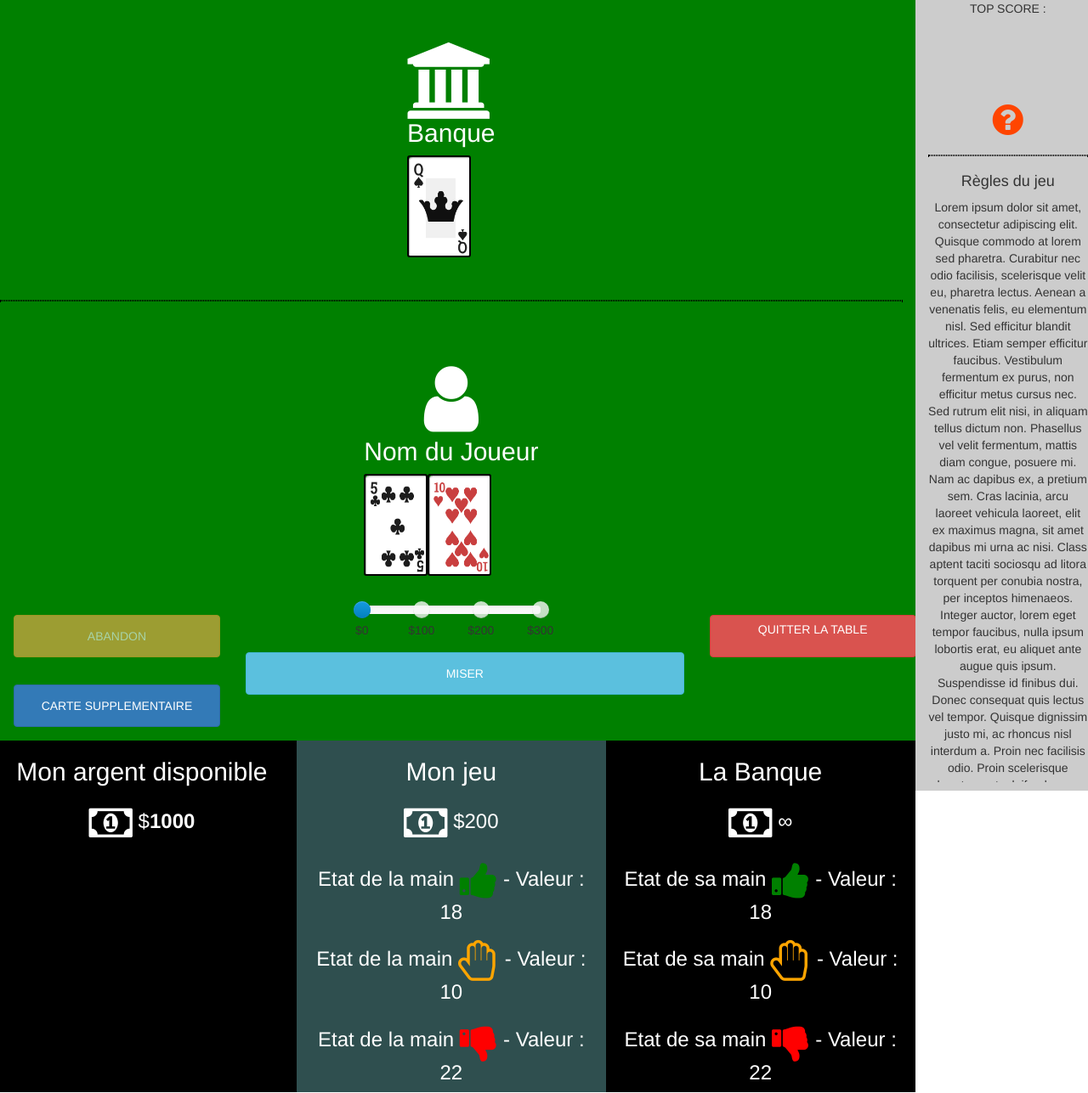
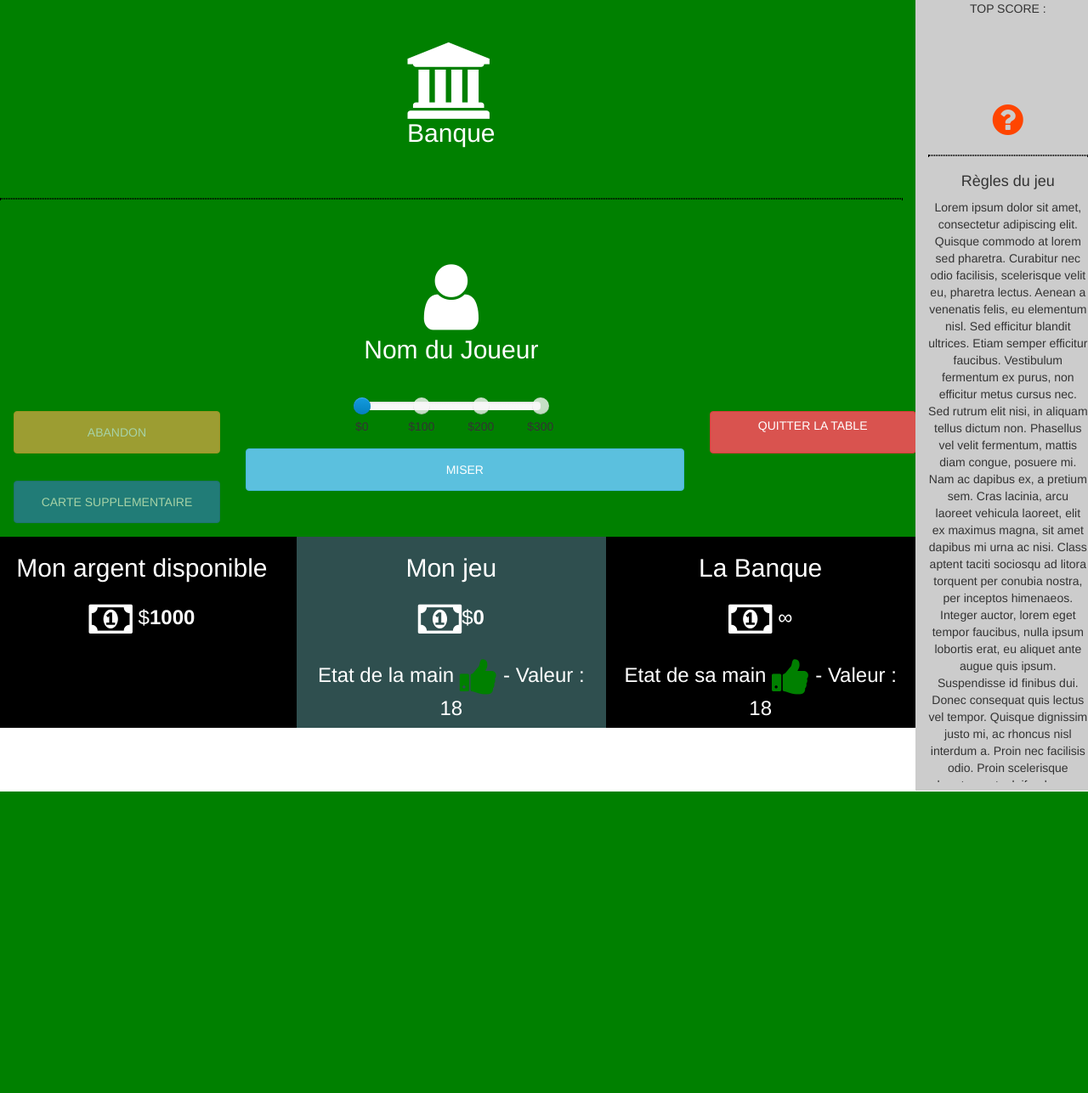
Before and after one commit to reda02/AgileBlackjack, a PHP site: page /board.php in a window 1280 px wide. Shown: the whole page at 85% size. After the commit the page ends 932 px from the top, so only its background shows below. Run offline with PHP 8.4, Linux system fonts and the light colour scheme; data that the repository does not hold is empty; some libraries are stand-ins or nearby versions.

Commit message:
La logique de mise

```diff
--- a/BlackJack/Templates/WebSite/assets/js/mise.js
+++ b/BlackJack/Templates/WebSite/assets/js/mise.js
@@ -1,5 +1,6 @@
 var walletPlayer;
 var walletBank;
+var bet;
 
 $(document).ready(function(){
 	walletPlayer = parseInt($("#wallet").text());
@@ -7,8 +8,24 @@ $(document).ready(function(){
 })
 
 function mise() {
-	var mise = parseInt($('#inputBeginMise').val());
-	walletPlayer = walletPlayer - mise;
-	$("#wallet").text(walletPlayer.toString());
-	debugger;
+	bet = parseInt($('#inputBeginMise').val());
+	if ( (walletPlayer - bet) >= 0){
+		walletPlayer = walletPlayer - bet;
+		$("#wallet").text(walletPlayer.toString());
+		distribuerCartes();
+		activateButtons("btn-abandon","btn-add-carte");
+		desactivateButtons("btn_mise");
+		setBet();
+	}else{
+		alert('il n\'a plus d\'argents');
+		// il n\'a plus d'argents
+	}
+
+	//debugger;
 }
+function distribuerCartes(){
+	getCard("playerCards");
+	getCard("playerCards");
+
+
+}
--- a/BlackJack/Templates/WebSite/board.php
+++ b/BlackJack/Templates/WebSite/board.php
@@ -13,12 +13,16 @@
                     </div>
                     <hr class="border-dotted"/>
                     <div id="playerCards">
-                        <h2><i class="fa fa-user fa-3x"></i><br /><?= $curr_player ?></h2>
+                        <h2>
+							<i class="fa fa-user fa-3x"></i>
+							<br /><?= $curr_player ?>
+						</h2>
+
                     </div>
                     <div class="row boardControls">
                         <div class="col-md-3">
-                            <button class="btn btn-warning disabled"  >ABANDON</button>
-                            <button class="btn btn-primary" onclick="getCard('playerCards');console.log(bankCard1);">CARTE SUPPLEMENTAIRE</button>
+                            <button id="btn-abandon" class="btn btn-warning disabled"  >ABANDON</button>
+                            <button  id="btn-add-carte" class="btn btn-primary" onclick="getCard('playerCards');console.log(bankCard1);">CARTE SUPPLEMENTAIRE</button>
                         </div>
                         <div class="col-md-6">
                            <?php include("mise.php"); ?>
@@ -32,17 +36,17 @@
                        </div>
                        <div class="col-md-4 myGame">
                             <h2> Mon jeu </h2>
-                            <h3><i class="fa fa-money fa-2x"></i> $200</h3>
+                            <h3><i class="fa fa-money fa-2x"></i>$<label id="current-bet">0</label> </h3>
                             <h3>Etat de la main <i class="fa fa-thumbs-up fa-2x"></i> - Valeur : 18 </h3>
-                            <h3>Etat de la main <i class="fa fa-hand-paper-o fa-2x"></i> - Valeur : 10</h3>
-                            <h3>Etat de la main <i class="fa fa-thumbs-down fa-2x"></i> - Valeur : 22</h3>
+                            <!--<h3>Etat de la main <i class="fa fa-hand-paper-o fa-2x"></i> - Valeur : 10</h3>
+                            <h3>Etat de la main <i class="fa fa-thumbs-down fa-2x"></i> - Valeur : 22</h3>-->
                        </div>
                        <div class="col-md-4">
                            <h2> La Banque </h2>
                            <h3><i class="fa fa-money fa-2x"></i> ∞ </h3>
                             <h3>Etat de sa main <i class="fa fa-thumbs-up fa-2x"></i> - Valeur : 18</h3>
-                            <h3>Etat de sa main <i class="fa fa-hand-paper-o fa-2x"></i> - Valeur : 10</h3>
-                            <h3>Etat de sa main <i class="fa fa-thumbs-down fa-2x"></i> - Valeur : 22</h3>
+                            <!--<h3>Etat de sa main <i class="fa fa-hand-paper-o fa-2x"></i> - Valeur : 10</h3>
+                            <h3>Etat de sa main <i class="fa fa-thumbs-down fa-2x"></i> - Valeur : 22</h3>-->
                        </div>
                     </div>
                 </div>
--- a/BlackJack/Templates/WebSite/controls/functions.js
+++ b/BlackJack/Templates/WebSite/controls/functions.js
@@ -1,9 +1,11 @@
 // DOM PRET
 $(document).ready(function(){
 	initializeDecks();
-	getCard("playerCards");
-	getCard("bankCards");
-	getCard("playerCards");
+	desactivateButtons("btn-abandon","btn-add-carte");
+
+	//getCard("playerCards");
+	//getCard("bankCards");
+	//getCard("playerCards");
 });
 
 var deck = new Array(260);
@@ -45,7 +47,7 @@ function getCard( id ){
 	var player = document.getElementById(id);
 	var iDiv = document.createElement('div');
 	iDiv.className = 'card';
-	var img = "../img/";
+	var img = "assets/img/";
 	img += bankCard1 + ".png";
 	iDiv.style.backgroundImage = " url("+img+")";
         //background-image: url("../img/cardSpades6.png");
@@ -68,3 +70,24 @@ function shuffle() {
     deck[randomIndex] = temporaryValue;
   }
 }
+
+function desactivateButtons(){
+
+	if(arguments.length > 0){
+		for (i = 0; i < arguments.length; i++) {
+			$(('#'+arguments[i])).addClass('disabled');
+		}
+	}
+}
+
+function activateButtons(){
+	if(arguments.length > 0){
+		for (i = 0; i < arguments.length; i++) {
+			$(('#'+arguments[i])).removeClass('disabled');
+		}
+	}
+}
+
+function setBet(){
+	$("#current-bet").text(bet.toString());
+}
```
